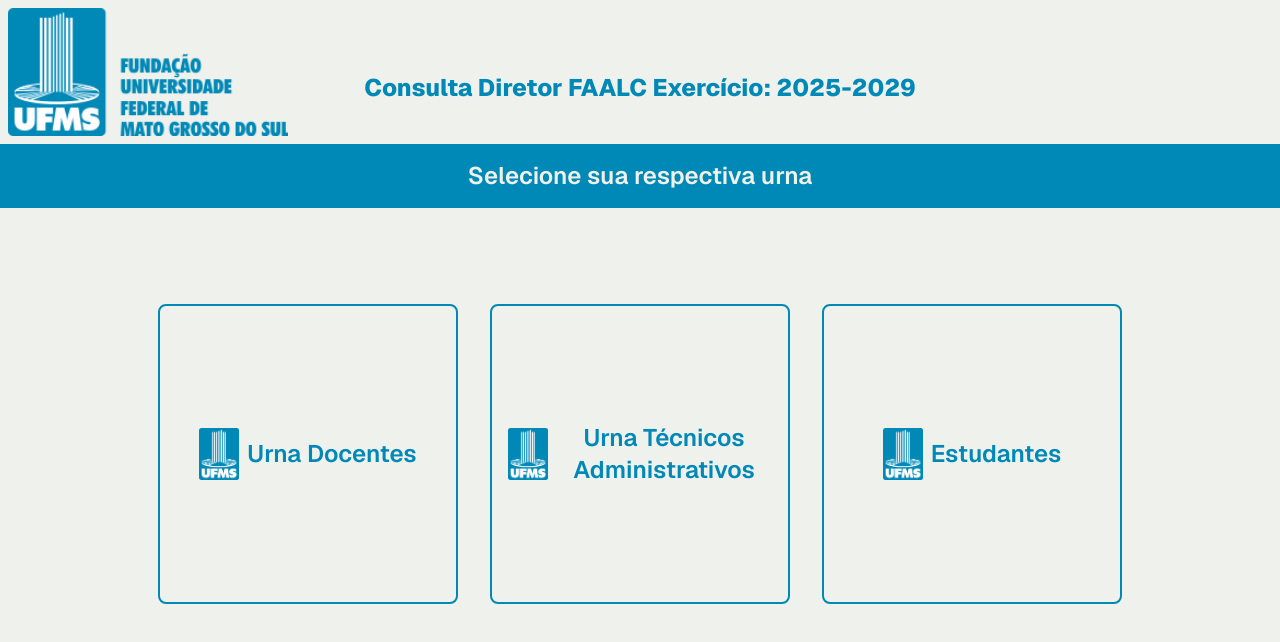
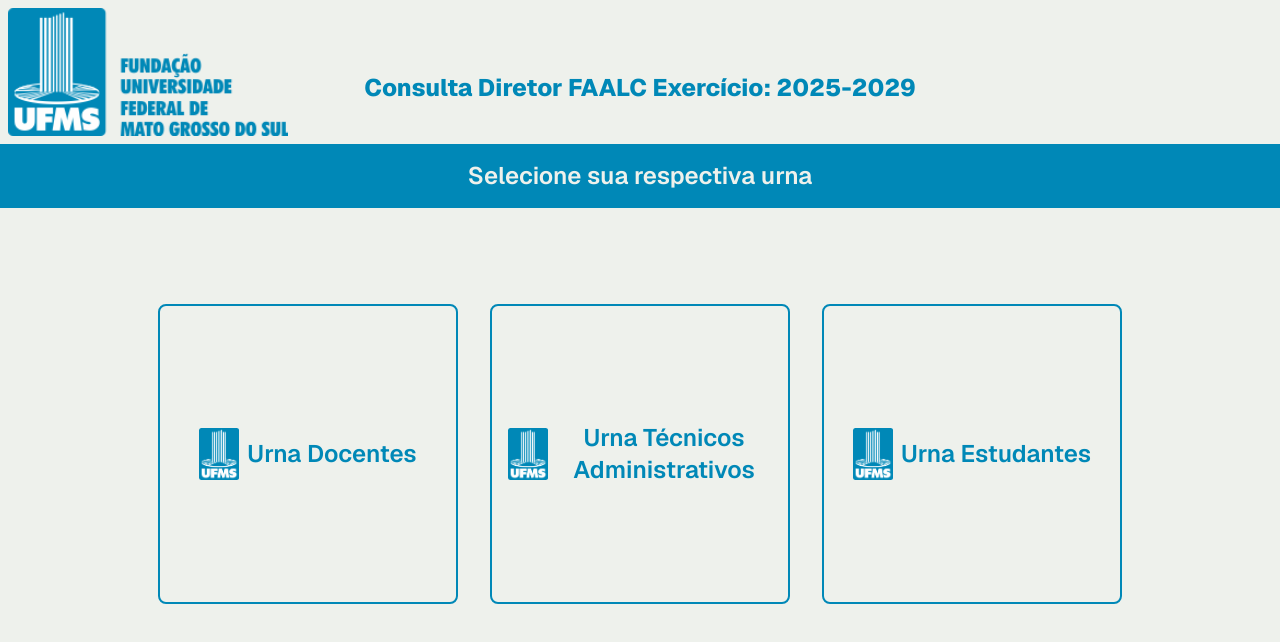
Before and after one commit to tsilfidis/eleicao-faalc-diretor, a Next.js app: page / in a window 1280 px wide. Shown: the top 642 px of the page. Built offline with nearby package versions, Linux system fonts and the light colour scheme.

Commit message:
chore: changed the text of the student ballot box link

```diff
--- a/src/app/page.tsx
+++ b/src/app/page.tsx
@@ -67,7 +67,7 @@ export default function Home() {
                 height={65}
                 priority={true}
               />
-              Estudantes
+              Urna Estudantes
             </a>
           </div>
         </div>
```
